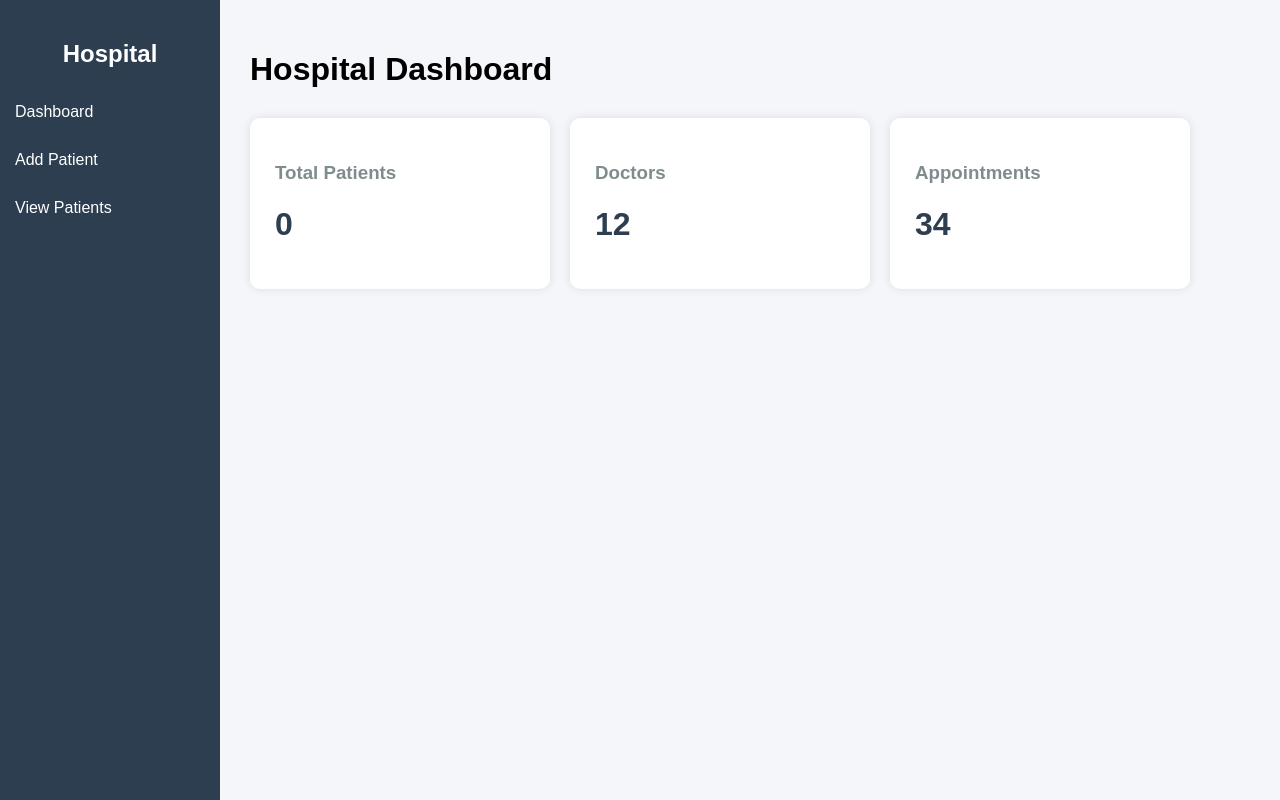
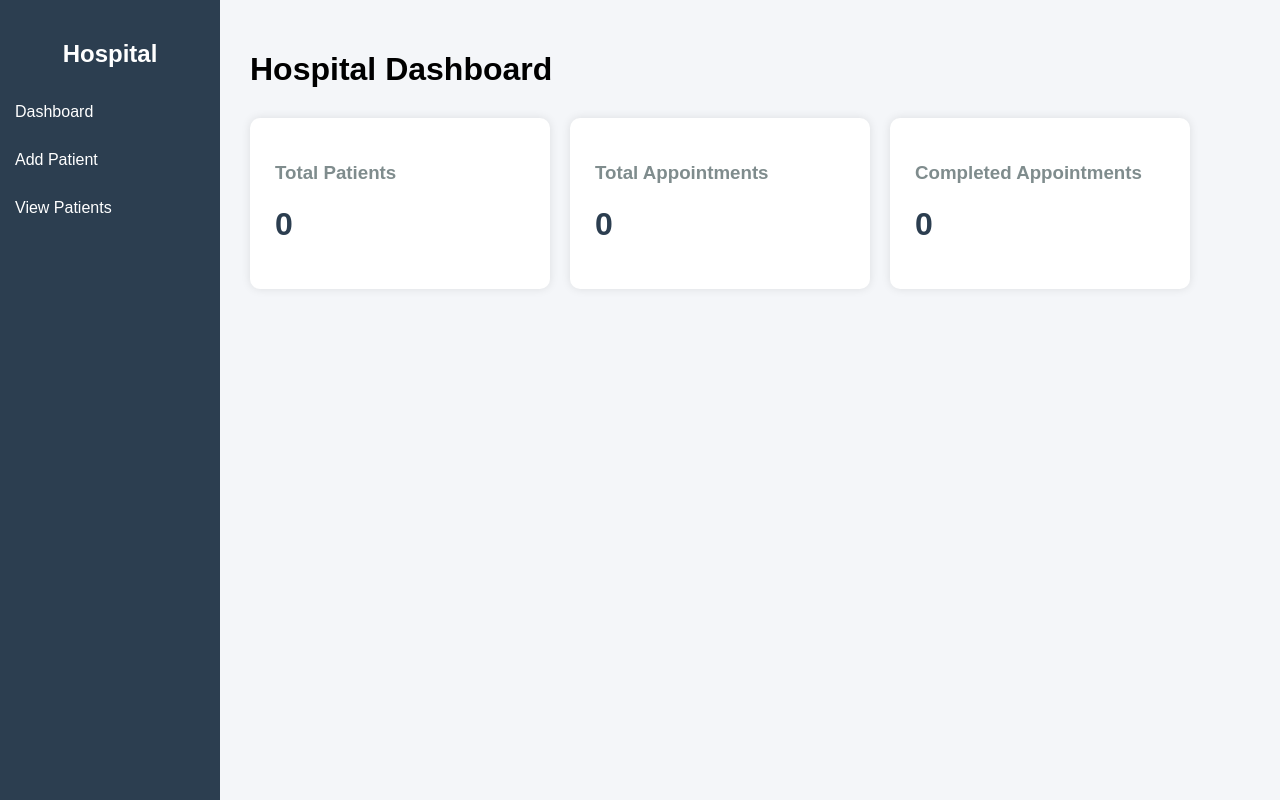
Before and after one commit to swathi04721/Hospital-Management-System, a Flask app: page /dashboard in a window 1280 px wide. Run offline with Flask 3, Linux system fonts and the light colour scheme; data that the repository does not hold is empty; some libraries are stand-ins or nearby versions.

Commit message:
dashboard stats

```diff
--- a/app.py
+++ b/app.py
@@ -66,15 +66,28 @@ def login_check():
 
 
 # Dashboard
+# Dashboard
 @app.route('/dashboard')
 def dashboard():
 
     cur.execute("SELECT COUNT(*) FROM patients")
     total_patients = cur.fetchone()[0]
 
+    cur.execute("SELECT COUNT(*) FROM appointments")
+    total_appointments = cur.fetchone()[0]
+
+    cur.execute("""
+    SELECT COUNT(*)
+    FROM appointments
+    WHERE status='Completed'
+    """)
+    completed_appointments = cur.fetchone()[0]
+
     return render_template(
         'index.html',
-        total_patients=total_patients
+        total_patients=total_patients,
+        total_appointments=total_appointments,
+        completed_appointments=completed_appointments
     )
 
 # Patient Form
--- a/templates/index.html
+++ b/templates/index.html
@@ -83,7 +83,6 @@
 <div class="main">
 
     <h1>Hospital Dashboard</h1>
-
 <div class="cards">
 
     <div class="card">
@@ -92,18 +91,18 @@
     </div>
 
     <div class="card">
-            <h3>Doctors</h3>
-            <h1>12</h1>
+        <h3>Total Appointments</h3>
+        <h1>{{ total_appointments }}</h1>
     </div>
 
     <div class="card">
-            <h3>Appointments</h3>
-            <h1>34</h1>
+        <h3>Completed Appointments</h3>
+        <h1>{{ completed_appointments }}</h1>
     </div>
 
 </div>
 
-</div>
+
 
 </body>
 </html>
```
Lines whose indentation alone changed are shown as unchanged.
